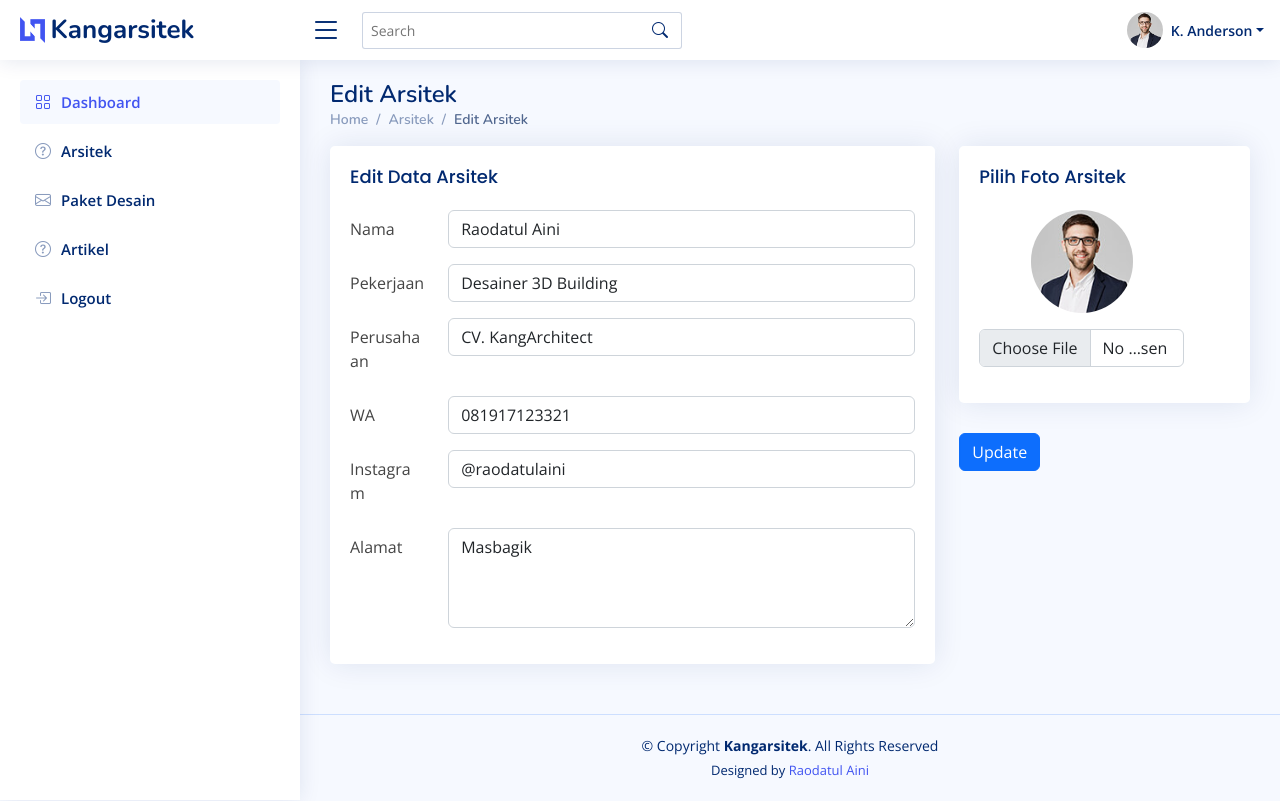
After one commit to mrizalulumami/kangarsitek, a CodeIgniter app: page /kangarsitek/halaman/edit_arsitek/1 in a window 1280 px wide. The commit adds this page. Run offline with CodeIgniter, Linux system fonts and the light colour scheme; data comes from the database, SQL or seed files in the repository; some libraries are stand-ins or nearby versions.

Commit message:
fixing semua crud arsitek

```diff
--- a/application/controllers/Halaman.php
+++ b/application/controllers/Halaman.php
@@ -35,6 +35,7 @@ class Halaman extends CI_Controller
         $this->load->view('admin/partial/admin_sidebar', $data);
         $this->load->view('admin/main/admin_arsitek', $data);
         $this->load->view('admin/modal/modal_del_arsitek', $data);
+        $this->load->view('admin/modal/modal_detail_arsitek', $data);
         $this->load->view('admin/partial/admin_footer', $data);
     }
     public function add_arsitek()
@@ -47,6 +48,20 @@ class Halaman extends CI_Controller
         $this->load->view('admin/partial/admin_sidebar', $data);
         $this->load->view('admin/main/admin_add_arsitek', $data);
         $this->load->view('admin/modal/modal_del_arsitek', $data);
+        $this->load->view('admin/partial/admin_footer', $data);
+    }
+    public function edit_arsitek($id)
+    {
+        $data['page'] = "arsitek";
+        $data['title'] = "Edit Arsitek";
+
+        $data['a_data'] = $this->M_Architect->architect_data_byid($id);
+
+        $this->load->view('admin/partial/admin_header', $data);
+        $this->load->view('admin/partial/admin_topbar', $data);
+        $this->load->view('admin/partial/admin_sidebar', $data);
+        $this->load->view('admin/main/admin_edit_arsitek', $data);
+        // $this->load->view('admin/modal/modal_del_arsitek', $data);
         $this->load->view('admin/partial/admin_footer', $data);
     }
     public function paket()
--- a/application/models/M_Architect.php
+++ b/application/models/M_Architect.php
@@ -6,6 +6,11 @@ class M_Architect extends CI_Model
     {
         $hasil = $this->db->query("Select * from tb_arsitek");
         return $hasil->result_array();
+    }
+    public function architect_data_byid($id)
+    {
+        $hasil = $this->db->query("Select * from tb_arsitek where id_arsitek=$id");
+        return $hasil->row();
     }
     public function hitung_tot_arsitek()
     {
@@ -27,4 +32,10 @@ class M_Architect extends CI_Model
         $this->db->set($data);
         $this->db->insert('tb_arsitek');
     }
+    public function edit_arsitek($data, $id)
+    {
+        $this->db->set($data);
+        $this->db->where('id_arsitek', $id);
+        $this->db->update('tb_arsitek');
+    }
 }
--- /dev/null
+++ b/application/views/admin/main/admin_edit_arsitek.php
@@ -0,0 +1,115 @@
+<main id="main" class="main">
+
+    <div class="pagetitle">
+        <h1><?= $title ?></h1>
+        <nav>
+            <ol class="breadcrumb">
+                <li class="breadcrumb-item"><a href="<?= base_url('halaman') ?>">Home</a></li>
+                <li class="breadcrumb-item "><a href="<?= base_url('halaman/arsitek') ?>">Arsitek</a></li>
+                <li class="breadcrumb-item active"><?= $title ?></li>
+            </ol>
+        </nav>
+    </div><!-- End Page Title -->
+
+    <section class="section dashboard">
+        <?= form_open_multipart('oarsitek/edit_arsitek/' . $a_data->id_arsitek) ?>
+        <div class="row mt-2">
+            <div class="col-lg-8">
+
+                <div class="card">
+                    <div class="card-body">
+                        <h5 class="card-title">Edit Data Arsitek</h5>
+                        <div class="row mb-3">
+                            <label for="inputText" class="col-sm-2 col-form-label">Nama</label>
+                            <div class="col-sm-10">
+                                <input type="text" name="nama" value="<?= $a_data->nama ?>" class="form-control">
+                            </div>
+                        </div>
+                        <div class="row mb-3">
+                            <label for="inputText" class="col-sm-2 col-form-label">Pekerjaan</label>
+                            <div class="col-sm-10">
+                                <input type="text" name="pekerjaan" value="<?= $a_data->pekerjaan ?>"
+                                    class="form-control">
+                            </div>
+                        </div>
+                        <div class="row mb-3">
+                            <label for="inputText" class="col-sm-2 col-form-label">Perusahaan</label>
+                            <div class="col-sm-10">
+                                <input type="text" name="perusahaan" value="<?= $a_data->perusahaan ?>"
+                                    class="form-control">
+                            </div>
+                        </div>
+                        <div class="row mb-3">
+                            <label for="inputText" class="col-sm-2 col-form-label">WA</label>
+                            <div class="col-sm-10">
+                                <input type="text" name="wa" value="<?= $a_data->no_wa ?>" class="form-control">
+                            </div>
+                        </div>
+                        <div class="row mb-3">
+                            <label for="inputText" class="col-sm-2 col-form-label">Instagram</label>
+                            <div class="col-sm-10">
+                                <input type="text" name="instagram" value="<?= $a_data->instagram ?>"
+                                    class="form-control">
+                            </div>
+                        </div>
+                        <div class="row mb-3">
+                            <label for="inputText" class="col-sm-2 col-form-label">Alamat</label>
+                            <div class="col-sm-10">
+                                <textarea class="form-control" name="alamat"
+                                    style="height: 100px"><?= $a_data->alamat ?></textarea>
+                            </div>
+                        </div>
+
+
+
+
+                    </div>
+                </div>
+
+            </div>
+
+            <!-- <div class="col-lg-8">
+
+                <div class="card">
+                    <div class="card-body">
+                        <h5 class="card-title">Lengkapi Data Arsitek</h5>
+
+
+                        <div class="quill-editor-full">
+                            <p>Hello World!</p>
+                            <p>This is Quill <strong>full</strong> editor</p>
+                        </div>
+
+                    </div>
+                </div>
+
+            </div> -->
+            <div class="col-lg-4">
+                <div class="card">
+                    <div class="card-body">
+                        <h5 class="card-title">Pilih Foto Arsitek</h5>
+                        <div class="row mb-3">
+                            <div class="col-sm-10">
+                                <center>
+                                    <img src="<?= base_url() . $a_data->foto ?>" alt="Profile" width="50%"
+                                        class="rounded-circle">
+                                </center>
+                            </div>
+                        </div>
+                        <div class="row mb-3">
+                            <div class="col-sm-10">
+                                <input class="form-control" name="image" type="file" id="formFile">
+                            </div>
+                        </div>
+                    </div>
+                </div>
+                <button class="btn btn-primary" type="submit">Update</button>
+
+            </div>
+
+
+        </div><!-- End Right side columns -->
+        </form><!-- End General Form Elements -->
+    </section>
+
+</main><!-- End #main -->
```
Also changed, not shown: application/controllers/OArsitek.php (+67 -2 lines), application/views/admin/main/admin_arsitek.php (+7 -2 lines), application/views/admin/modal/modal_detail_arsitek.php (added, +82 -0 lines).
